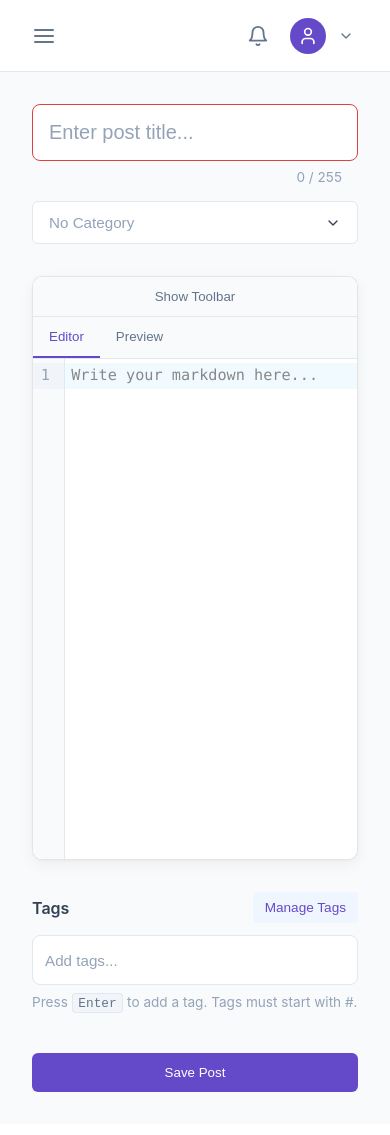
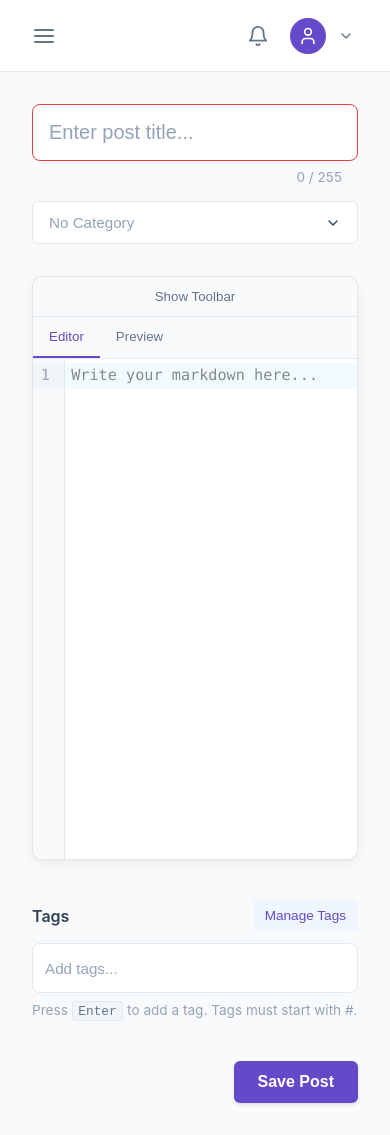
Before and after one commit to DokaDev/dokalab_blog_next_client, a Next.js app: page /admin/editor in a window 390 px wide. Built offline with nearby package versions, Linux system fonts and the light colour scheme.

Commit message:
refactor(UI): 버튼 및 푸터 섹션 스타일 개선
- 버튼 스타일 변경: 글꼴 두께, 크기, 최소 너비 및 높이 조정, 정렬 및 그림자 효과 추가
- 푸터 섹션 스타일 개선: 정렬 방식 및 간격 조정, 반응형 디자인 적용

```diff
--- a/app/admin/editor/page.module.scss
+++ b/app/admin/editor/page.module.scss
@@ -58,23 +58,34 @@
   color: white;
   border: none;
   border-radius: 6px;
-  font-weight: 500;
+  font-weight: 600;
+  font-size: 1rem;
+  min-width: 120px;
+  height: auto;
   cursor: pointer;
+  display: inline-flex;
+  align-items: center;
+  justify-content: center;
   transition: all 0.2s ease;
+  box-shadow: 0 2px 4px rgba(0, 0, 0, 0.1);
 
   &:hover {
     background-color: #5038af;
+    transform: translateY(-1px);
+    box-shadow: 0 4px 8px rgba(0, 0, 0, 0.15);
   }
 
   &:focus {
     outline: none;
-    box-shadow: 0 0 0 2px rgba(100, 74, 201, 0.2);
+    box-shadow: 0 0 0 3px rgba(100, 74, 201, 0.2);
   }
 
   &:disabled {
     background-color: #e2e8f0;
     color: #94a3b8;
     cursor: not-allowed;
+    transform: none;
+    box-shadow: none;
   }
 }
 
@@ -142,13 +153,24 @@
 
 .footerSection {
   display: flex;
-  align-items: flex-start;
+  align-items: center;
   justify-content: space-between;
-  gap: 1rem;
-  margin-top: 1rem;
+  gap: 1.5rem;
+  margin-top: 1.5rem;
+  width: 100%;
 
   @media (max-width: 768px) {
     flex-direction: column;
+    gap: 1rem;
+
+    > *:first-child {
+      width: 100%;
+    }
+
+    .saveButton {
+      align-self: flex-end;
+      width: auto;
+    }
   }
 }
 
```
